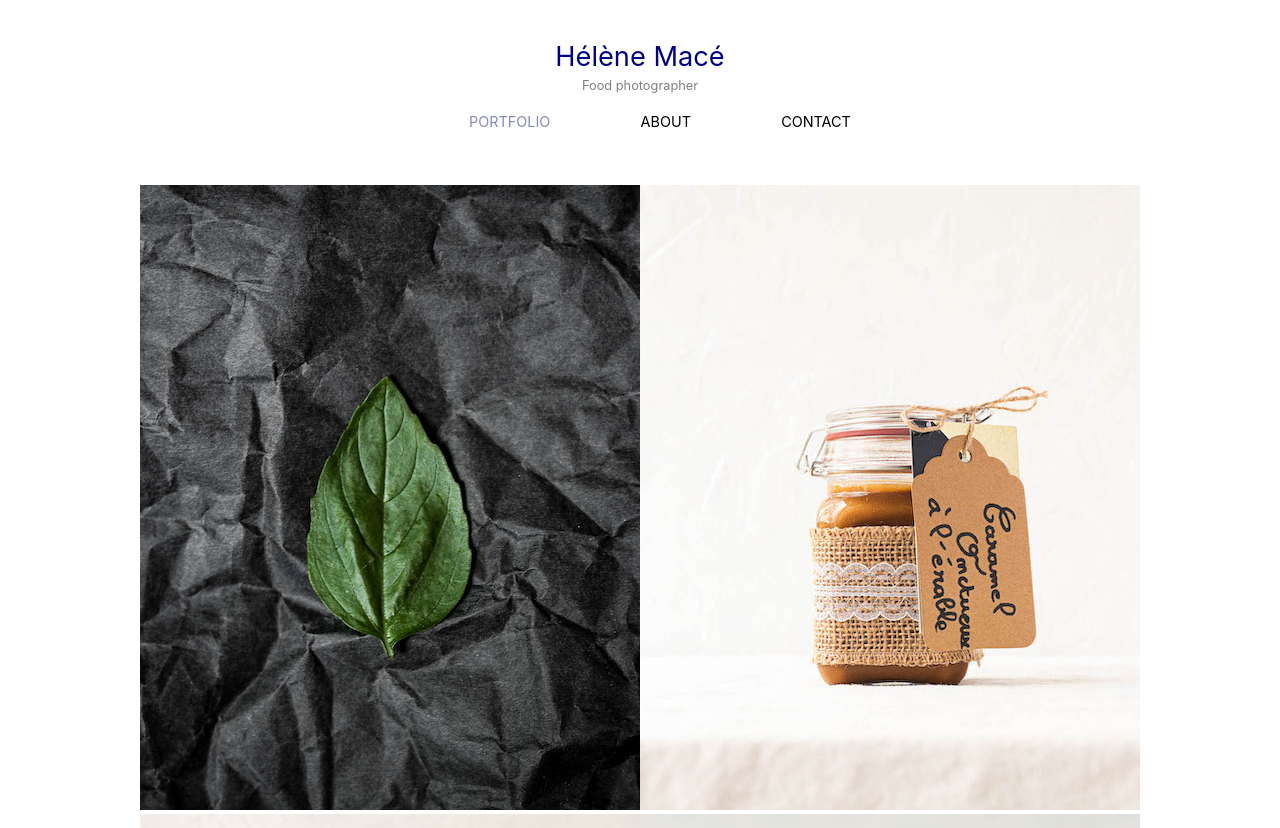
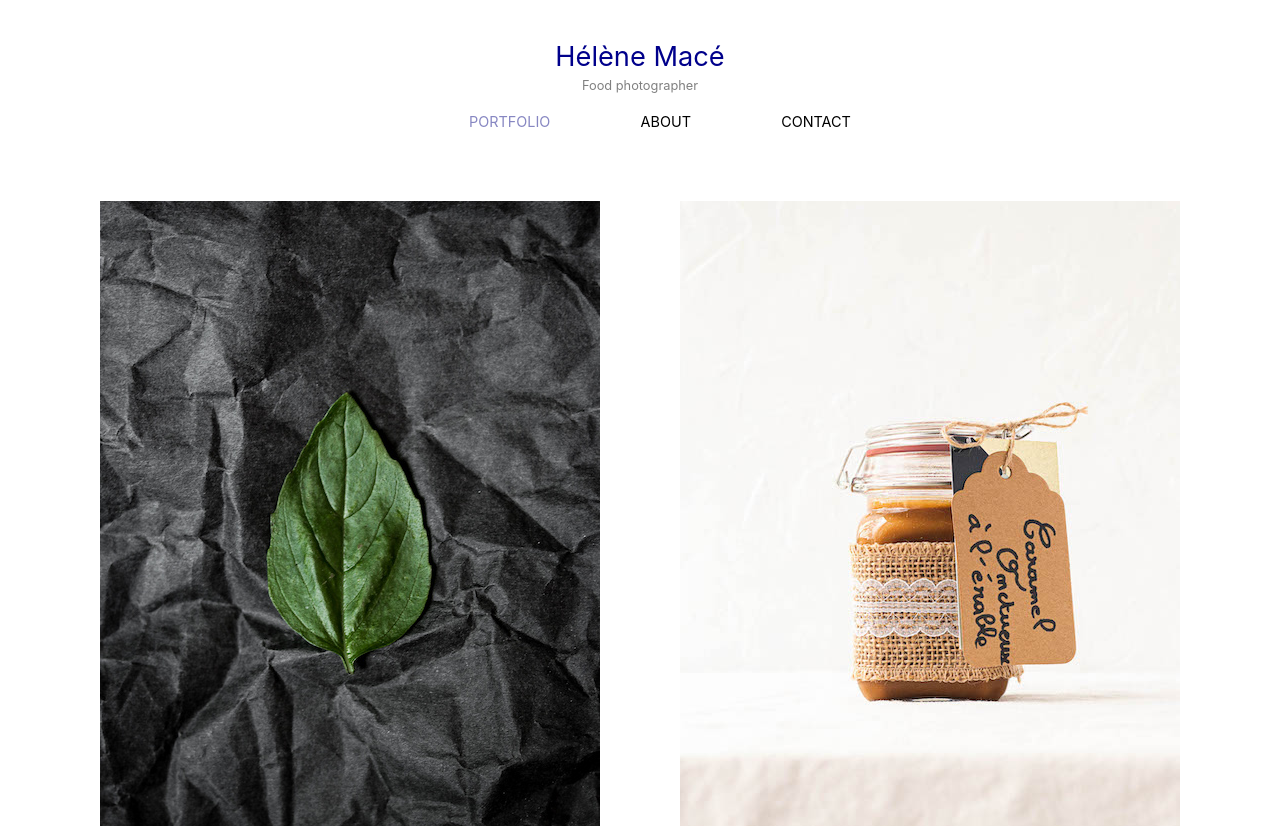
Before and after one commit to helenemace/helenemace.github.io, a React (Create React App) app: page / in a window 1280 px wide. Shown: the top 828 px of the page. Built offline with nearby package versions, Linux system fonts and the light colour scheme.

Commit message:
add figcaption

```diff
--- a/src/components/Layout/TabContent/Portfolio/Photo/Photo.jsx
+++ b/src/components/Layout/TabContent/Portfolio/Photo/Photo.jsx
@@ -3,10 +3,15 @@
 
 export default function Photo(props) {
   return (
-    <img
-      src={props.url}
-      alt={props.description}
-      loading="lazy"
-    />
+    <figure>
+      <img
+        src={props.url}
+        alt={props.description}
+        loading="lazy"
+      />
+      <figcaption>
+        {props.description}
+      </figcaption>
+    </figure>
   )
 }
```
